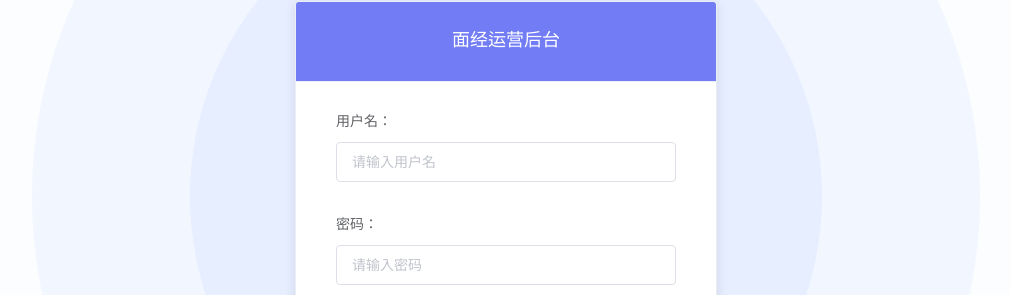
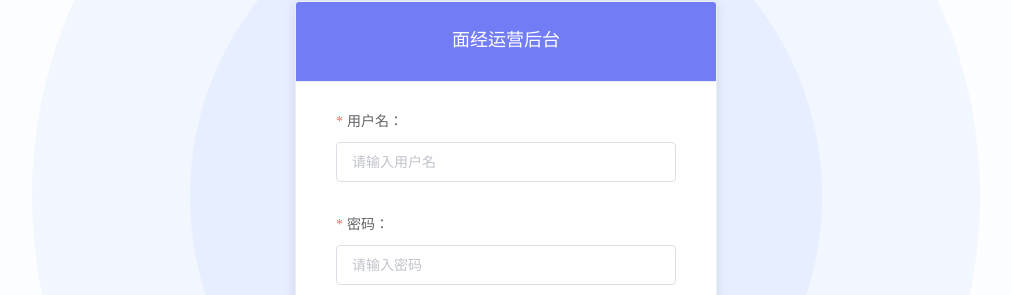
Before and after one commit to HHZKYO/mianjing-test2-pc, a Vue app: page /#/login in a window 1280 px wide. Shown: the part 212-507 px from the top of the page, without its empty margins (134-1145 px from the left). Built offline with nearby package versions, Linux system fonts and the light colour scheme.

Commit message:
完成element-ui的基本校验

```diff
--- a/src/views/Login/index.vue
+++ b/src/views/Login/index.vue
@@ -2,12 +2,12 @@
   <div class="login-page">
     <el-card class="login-card">
       <template #header>面经运营后台</template>
-      <el-form>
-        <el-form-item label="用户名：">
-          <el-input placeholder="请输入用户名"></el-input>
+      <el-form :model="form" :rules="rules">
+        <el-form-item label="用户名：" prop="username">
+          <el-input v-model="form.username" placeholder="请输入用户名"></el-input>
         </el-form-item>
-        <el-form-item label="密码：">
-          <el-input type="password" placeholder="请输入密码"></el-input>
+        <el-form-item label="密码：" prop="password">
+          <el-input v-model="form.password" type="password" placeholder="请输入密码"></el-input>
         </el-form-item>
         <el-form-item class="tc">
           <el-button type="primary">登录</el-button>
@@ -20,7 +20,25 @@
 
 <script>
 export default {
-  name: 'LoginIndex'
+  name: 'LoginIndex',
+  data () {
+    return {
+      form: {
+        username: '',
+        password: ''
+      },
+      rules: {
+        username: [
+          { required: true, message: '请输入用户名', trigger: ['blur', 'change'] },
+          { min: 5, max: 11, message: '长度为5-11个字符', trigger: ['blur', 'change'] }
+        ],
+        password: [
+          { required: true, message: '请输入密码', trigger: ['blur', 'change'] },
+          { min: 5, max: 11, message: '长度为5-11个字符', trigger: ['blur', 'change'] }
+        ]
+      }
+    }
+  }
 }
 </script>
 
```
